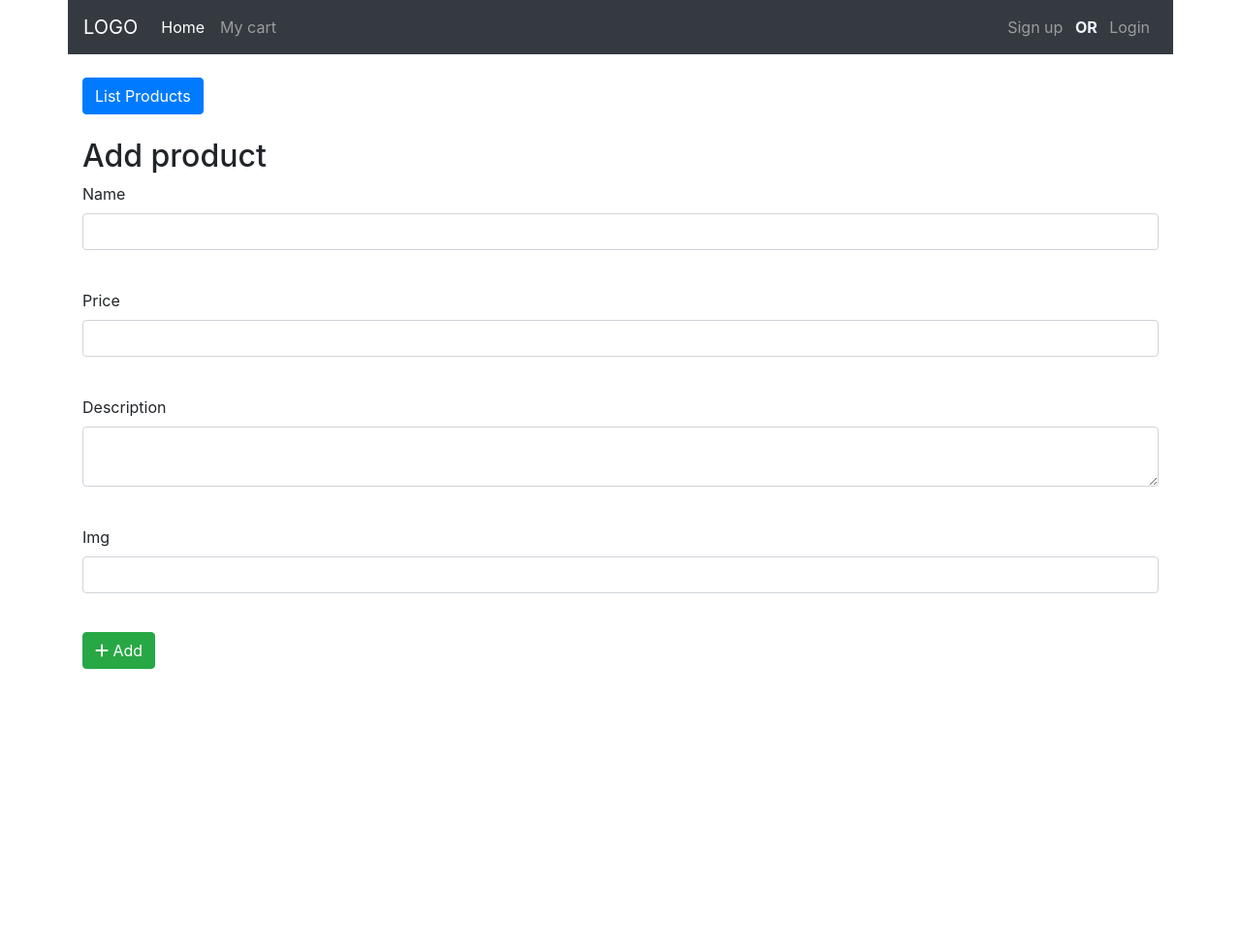
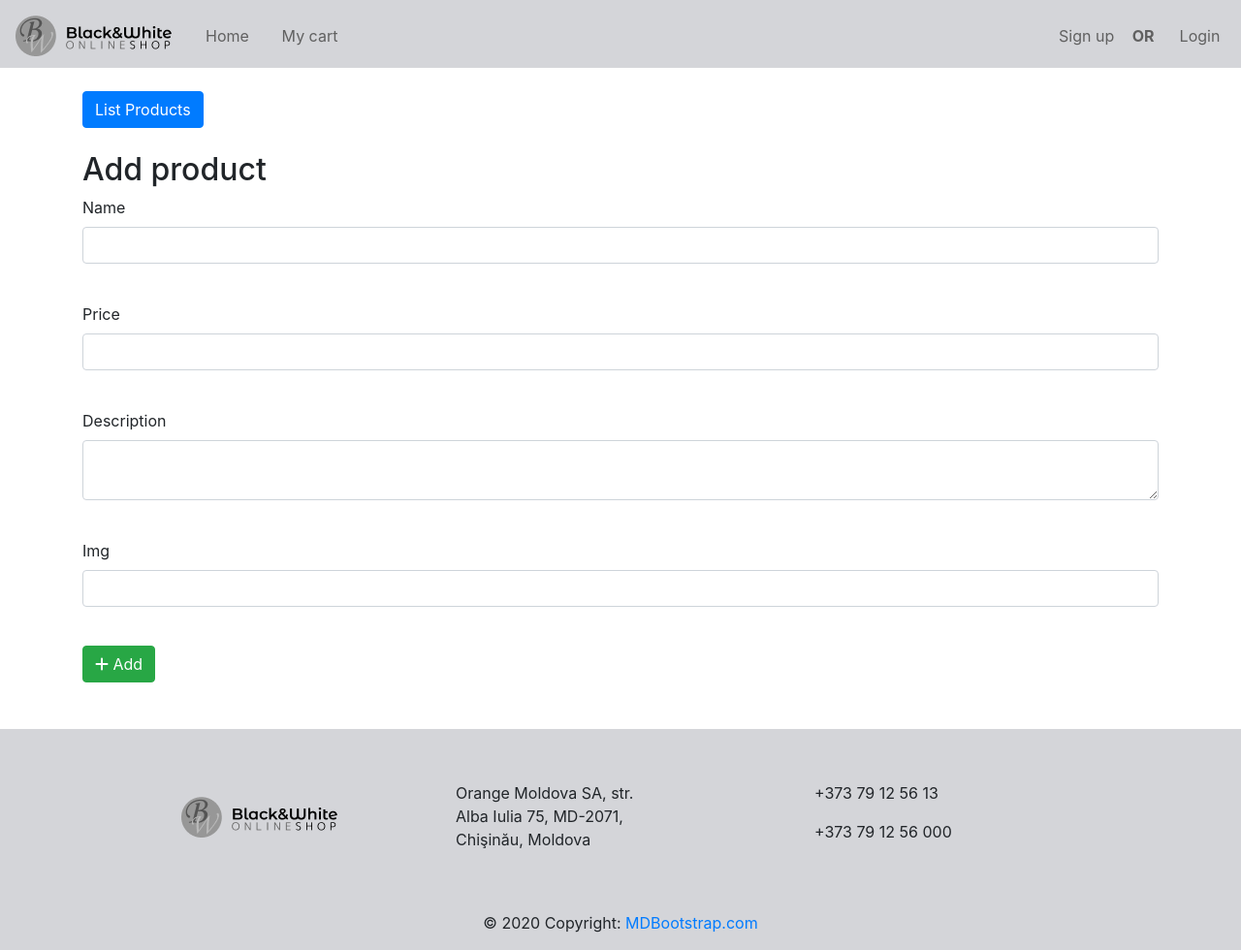
Before and after one commit to grubii/diplom, a Symfony app: template templates/product/new.html.twig in a window 1280 px wide. Shown: the whole page at 97% size. Before the commit the page ends 690 px from the top, so only its background shows below. Run offline with Twig, Linux system fonts and the light colour scheme; the template is opened without the code that fills it, so the values that code supplies are empty; form fields are guessed from the names that the template uses; style sheets or scripts are compiled from the project's sources; some libraries are stand-ins or nearby versions.

Commit message:
footer and meniu WIP

```diff
--- a/assets/css/app.scss
+++ b/assets/css/app.scss
@@ -1,19 +1,43 @@
 body {
   background-color: lightgray;
+  font-family: 'Roboto', sans-serif;
+  color: #606060;
 
   .nav_banner {
     padding: 0;
   }
 
+  .navbar {
+    background: #D4D5D9;
+    padding: 0 0 0 16px;
+
+    .navbar-brand {
+      width: 160px;
+      height: 70px;
+      padding-top: 10px;
+    }
+
+    .navbar-nav a {
+      color: #606060;
+      width: 85px;
+      text-align: center;
+      height: 70px;
+      padding-top: 25px;
+      &:hover {
+        background: #999;
+        color: #fff;
+      }
+    }
+  }
+
   ul.navbar-nav li {
     b {
-      color: aliceblue;
+      color: #606060;;
     }
 
     &:last-of-type {
       position: absolute;
-      right: 16px;
-      color: beige;
+      right: 0;
     }
   }
 
@@ -40,4 +64,24 @@ body {
       width: 400px;
     }
   }
+
+  footer {
+    background: #D4D5D9;
+
+    .row {
+      margin: 30px 0 30px 0;
+    }
+
+    .column-footer {
+      text-align: center;
+
+      p {
+        text-align: left;
+      }
+    }
+
+    .footer-logo img {
+      padding-top: 10px;
+    }
+  }
 }
--- a/templates/base.html.twig
+++ b/templates/base.html.twig
@@ -12,6 +12,7 @@
                  <link rel="stylesheet" href="/build/app.css">
         {% endblock %}
         {% block head_css %}
+            <link href="https://fonts.googleapis.com/css?family=Roboto&display=swap" rel="stylesheet">
             <link rel="stylesheet" href="https://stackpath.bootstrapcdn.com/bootstrap/4.1.3/css/bootstrap.min.css" integrity="sha384-MCw98/SFnGE8fJT3GXwEOngsV7Zt27NXFoaoApmYm81iuXoPkFOJwJ8ERdknLPMO" crossorigin="anonymous">
         {% endblock %}
         {% block head_js %}
@@ -22,9 +23,9 @@
         {% endblock %}
     </head>
     <body>
-        <div class="container nav_banner">
-            <nav class="navbar sticky-top navbar-expand-lg navbar-dark bg-dark">
-                <a class="navbar-brand" href="{{ path('list') }}">LOGO</a>
+        <div class="nav_banner">
+            <nav class="navbar sticky-top navbar-expand-lg">
+                <a class="navbar-brand" href="{{ path('list') }}"><img src="{{ asset('images/logo.png') }}" alt=""></a>
                 <button class="navbar-toggler" type="button" data-toggle="collapse" data-target="#navbarSupportedContent" aria-controls="navbarSupportedContent" aria-expanded="false" aria-label="Toggle navigation">
                     <span class="navbar-toggler-icon"></span>
                 </button>
@@ -62,21 +63,21 @@
                     </ol>
                     <div class="carousel-inner">
                         <div class="carousel-item item1 active">
-                            <img class="d-block w-100" src="{{ asset('images/carousel/banner-fold.png') }}" height="475px" alt=".">
+                            <img class="d-block w-100" src="{{ asset('images/carousel/banner-fold.png') }}" height="650px" alt=".">
                             <div class="carousel-caption d-none d-md-block">
                                 <h5>Galaxy Fold</h5>
                                 <p>Инновационный смартфон с гнущимся экраном.</p>
                             </div>
                         </div>
                         <div class="carousel-item item2">
-                            <img class="d-block w-100" src="{{ asset('images/carousel/moto-banner.png') }}" height="475px" alt=".">
+                            <img class="d-block w-100" src="{{ asset('images/carousel/moto-banner.png') }}" height="650px" alt=".">
                             <div class="carousel-caption d-none d-md-block">
                                 <h5>Motorola Razr</h5>
                                 <p>Возвращение к класике.</p>
                             </div>
                         </div>
                         <div class="carousel-item item3">
-                            <img class="d-block w-100" src="{{ asset('images/carousel/xr-banner.png') }}" height="475px" alt=".">
+                            <img class="d-block w-100" src="{{ asset('images/carousel/xr-banner.png') }}" height="650px" alt=".">
                             <div class="carousel-caption d-none d-md-block">
                                 <h5>Iphone XR</h5>
                                 <p>Смартфон с головокружительным качеством видеосьёмки.</p>
@@ -97,6 +98,34 @@
 
         {% block body %}{% endblock %}
 
+        <footer class="page-footer font-small blue pt-4">
+            <div class="container text-center text-md-left">
+                <div class="row">
+                    <div class="column-footer footer-logo col-md-4 mt-md-0 mt-3">
+                        <img src="{{ asset('images/logo.png') }}" alt="">
+                    </div>
+
+                    <hr class="clearfix w-100 d-md-none pb-3">
+                    <div class="column-footer col-md-4 mb-md-0 mb-3">
+                        <p>
+                            Orange Moldova SA, str. <br>
+                            Alba Iulia 75, MD-2071, <br>
+                            Chişinău, Moldova
+                        </p>
+                    </div>
+
+                    <div class="column-footer col-md-4 mb-md-0 mb-3">
+                        <p>+373 79 12 56 13</p>
+                        <p>+373 79 12 56 000</p>
+                    </div>
+                </div>
+            </div>
+
+            <div class="footer-copyright text-center py-3">© 2020 Copyright:
+                <a href="https://mdbootstrap.com/education/bootstrap/"> MDBootstrap.com</a>
+            </div>
+        </footer>
+
         {% block javascripts %}
             {{ encore_entry_script_tags('app') }}
 
```
Also changed, not shown: public/images/logo.png (added).
